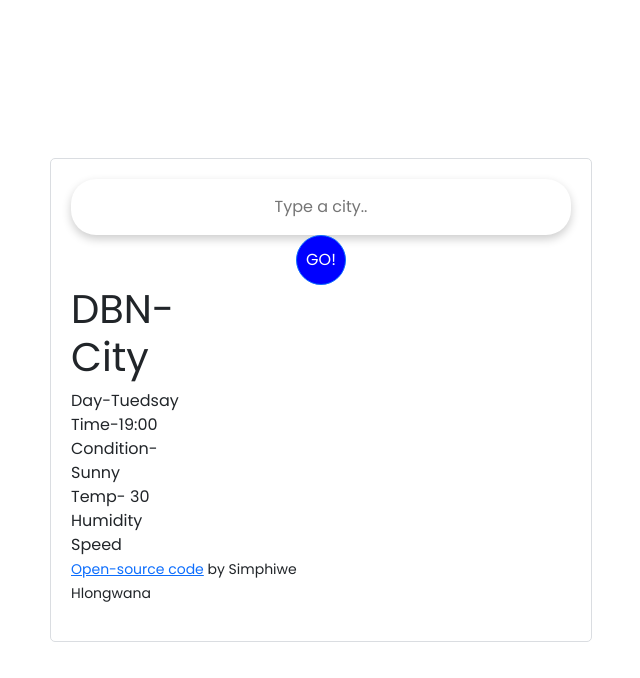
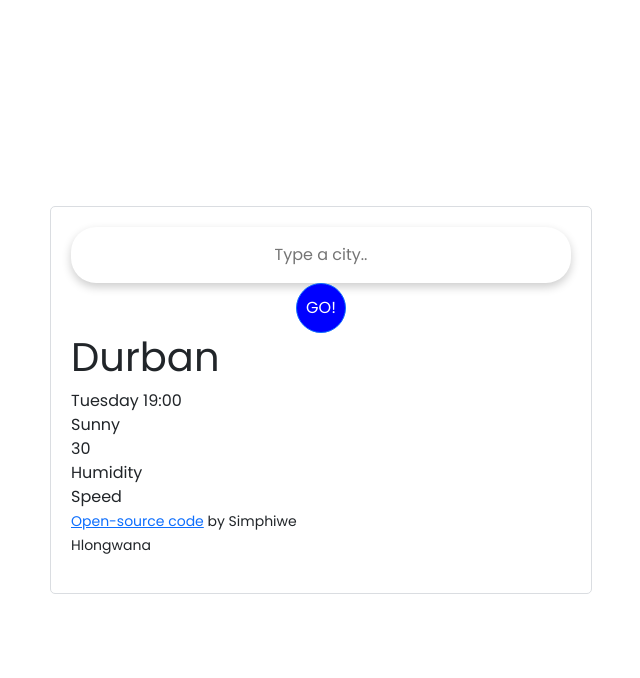
Before and after one commit to Simzeey/New-Weather, a plain HTML site: page index.html in a window 1280 px wide. Shown: the whole page, without its empty margins (319-959 px from the left). Drawn offline with nearby package versions, Linux system fonts and the light colour scheme.

Commit message:
Updated committed

```diff
--- a/index.html
+++ b/index.html
@@ -42,13 +42,13 @@
                 <button type="submit"
                   value="Search"
                   class="btn btn-primary">GO! </button></container>
-<h1 class="col-8" id="cityInput">DBN-City</h1>
+<h1 id="cityInput">Durban</h1>
                 <div class="col-6">
-                  <span id="day"></span> Day-Tuedsay <span id="time">Time-19:00</span>
-                  <div id="condition"> Condition- Sunny</div>
-                  <div id="temperature"> Temp- 30</div>
-                  <div id="humid">Humidity</div>
-                  <div id="speed">Speed</div>
+                  <span id="day"></span> Tuesday <span id="time"> 19:00 </span>
+                  <div id="condition"> Sunny </div>
+                  <div id="temperature"> 30 </div>
+                  <div id="humid"> Humidity </div>
+                  <div id="speed"> Speed </div>
                 </div>
                 <small>
                   <a
--- a/style.css
+++ b/style.css
@@ -52,3 +52,6 @@ input:focus {
   position: relative;
   top: -80%;
 }
+h1 {
+  font-family: "Poppins";
+}
```
